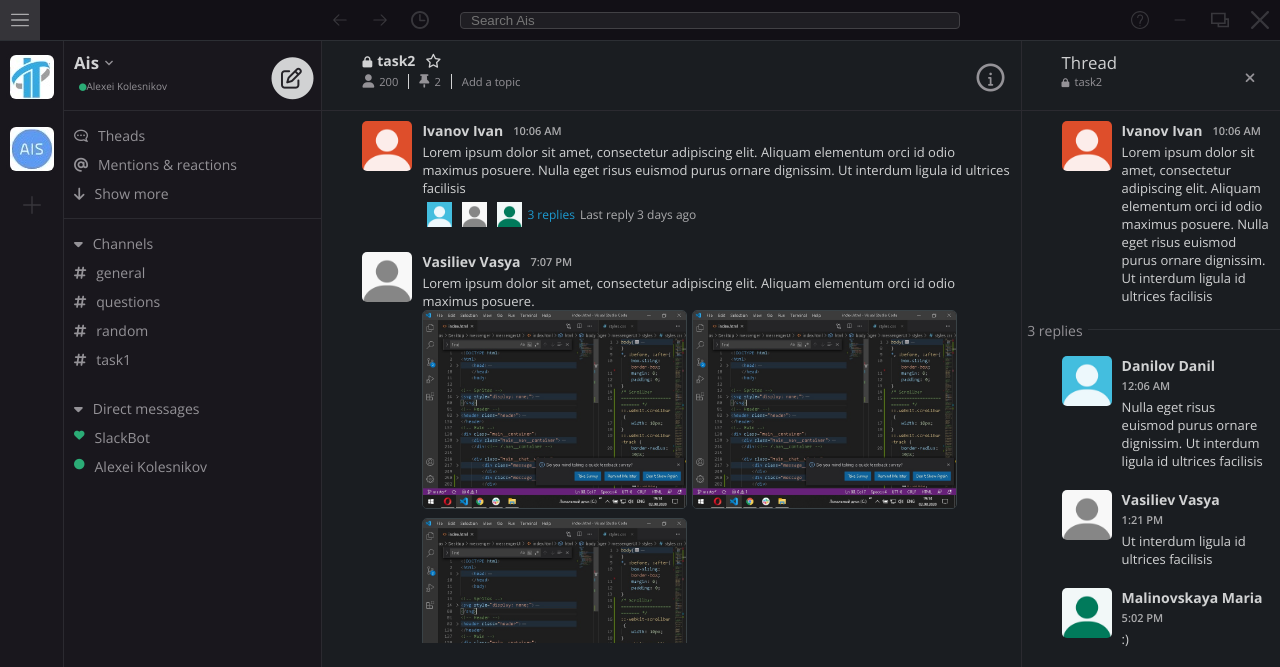
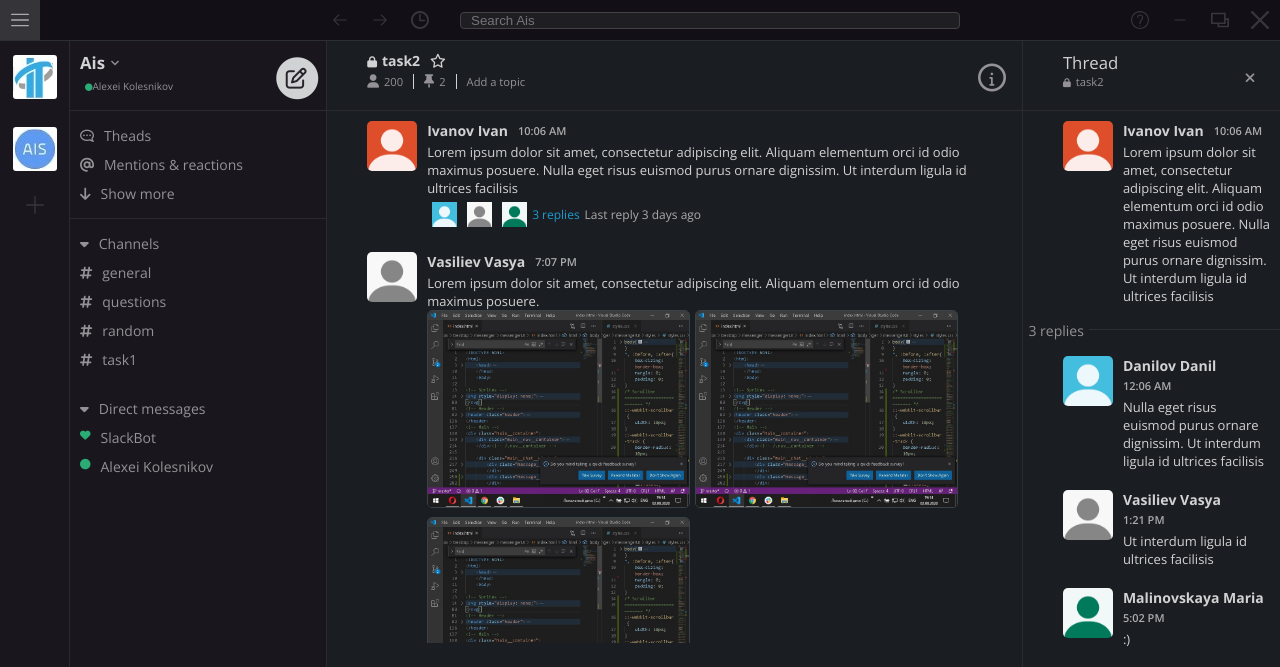
Before and after one commit to AleshaKolesnikov/messengerUI, a plain HTML site: page index.html in a window 1280 px wide. Shown: the top 667 px of the page. Drawn offline with nearby package versions, Linux system fonts and the light colour scheme.

Commit message:
fixed :focus on chat__choiser__item

```diff
--- a/index.html
+++ b/index.html
@@ -135,17 +135,23 @@
 <!-- Main -->
 <div class="container">
     <div class="chat__choiser">
-        <a class="chat__picture" href="#">
-            <img src="assets/img/itacadem.jpg" alt="">
-        </a>
-        <a class="chat__picture" href="#">
-            <img src="assets/img/ais.jpg" alt="">
-        </a>
-        <a title="Add workspace" class="btn">
+        <div class="chat__picture__container">
+            <a class="chat__picture" href="#">
+                <img contenteditable src="assets/img/itacadem.jpg" alt="">
+            </a>
+        </div>
+        <div class="chat__picture__container">
+            <a class="chat__picture" href="#">
+                <img contenteditable src="assets/img/ais.jpg" alt="">
+            </a>
+        </div>
+        <div class="chat__picture__container">
+            <a title="Add workspace" class="btn">
             <svg class="icon">
                 <use xlink:href="#plus"></use>
             </svg>
         </a>
+        </div>
     </div><!-- /.chat__choiser -->
     <div class="main">
         <div class="main__header">
@@ -342,13 +348,6 @@
                         </div>
                     </div>
                 </div><!--/.chat__messages-->
-
-
-
-
-
-
-
                 <div class="text__input__container">
                     <textarea class="text__input" placeholder="Message task2"></textarea>
                     <div class="input__options">
@@ -397,17 +396,6 @@
                         </div>
                     </div>
                 </div><!--text__input-->
-
-
-
-
-
-
-
-
-
-
-
             </div><!--/.main__Chat-->
             <div class="details">
                 <div class="threads__main__message">
--- a/styles/styles.css
+++ b/styles/styles.css
@@ -244,26 +244,28 @@ input[type=search]:focus{
     flex-direction: column;
     border-right: 1px solid #2b2a30;
     flex: 1 0 5%;
+    width: 70px;
+    min-width: 70px;
+}
+.chat__picture__container{
+    display: flex;
+    align-items: center;
 }
 .chat__picture{
     display: flex;
-    justify-content: left;
-    width: 0 0 30%;
     padding: 10px;
 }
 .chat__picture  img{
     border: 4px solid #19171d;
-    border-radius: 10px;
+    border-radius: 7px;
 }
 .chat__picture img:hover{
-    box-shadow: 0 0 0px 4px #504f54;
+    box-shadow: 0 0 0px 3px #504f54;
 }
 .chat__picture img:focus{
-    box-shadow: 0 0 0px 4px #d1d2d3;
+    box-shadow: 0px 0 0px 3px #d1d2d3;
+    border: 4px solid #19171d;
 }
-
-
-
 /* main__header
 ========================== */
 
```
